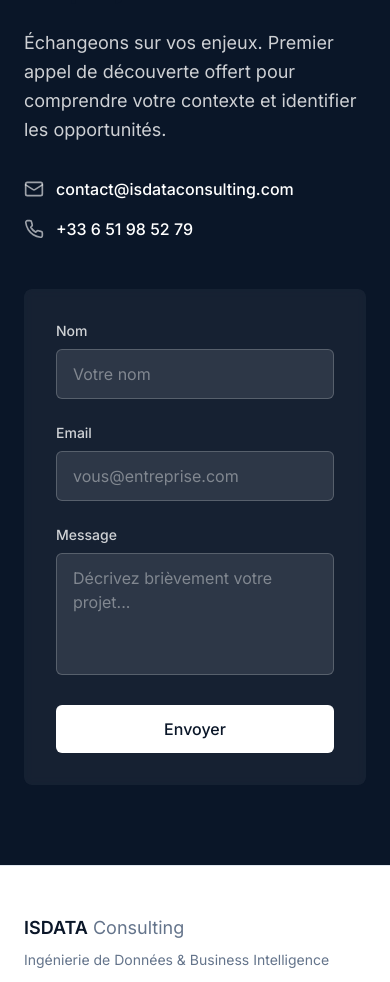
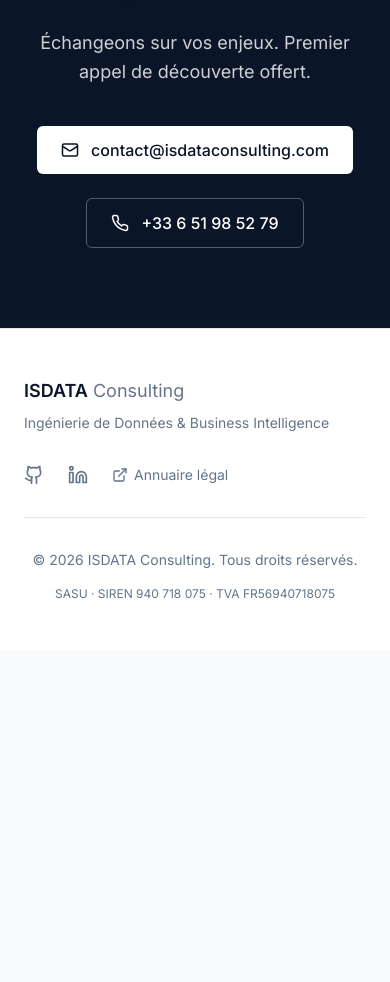
Before and after one commit to ngsanogo/isdataconsulting.com, a React (Vite) app: page / in a window 390 px wide. Shown: the part 4220-5202 px from the top of the page. After the commit the page ends 4870 px from the top, so only its background shows below. Built offline with nearby package versions, Linux system fonts and the light colour scheme; the HTML template or start-up script is replaced by a standard one.

Commit message:
simplify: Remove contact form, keep direct email/phone links
100% static site, no external dependencies.
Simple is better than complex.

```diff
--- a/src/components/ContactSection.tsx
+++ b/src/components/ContactSection.tsx
@@ -1,117 +1,35 @@
-import { Mail, Phone, ArrowRight } from "lucide-react";
+import { Mail, Phone } from "lucide-react";
 import { SITE_CONFIG } from "@/config/site";
 
 export default function ContactSection() {
   return (
     <section id="contact" className="section bg-navy text-white">
-      <div className="container mx-auto">
-        <div className="grid lg:grid-cols-2 gap-12 lg:gap-20">
-          {/* Left: CTA */}
-          <div>
+      <div className="container mx-auto max-w-2xl text-center">
         <p className="text-sm text-white/60 mb-3 uppercase tracking-wide">
           Contact
         </p>
         <h2 className="text-3xl sm:text-4xl font-bold mb-6">
           Un projet data en tête ?
         </h2>
-            <p className="text-lg text-white/80 leading-relaxed mb-8">
-              Échangeons sur vos enjeux. Premier appel de découverte offert pour
-              comprendre votre contexte et identifier les opportunités.
+        <p className="text-lg text-white/80 leading-relaxed mb-10">
+          Échangeons sur vos enjeux. Premier appel de découverte offert.
         </p>
 
-            {/* Contact methods */}
-            <div className="space-y-4">
+        <div className="flex flex-col sm:flex-row items-center justify-center gap-6">
           <a
             href={`mailto:${SITE_CONFIG.email}`}
-                className="flex items-center gap-3 text-white hover:text-white/80 transition-colors group"
+            className="flex items-center gap-3 px-6 py-3 bg-white text-navy font-medium rounded-md hover:bg-white/90 transition-colors"
           >
-                <Mail size={20} className="text-white/60" />
-                <span className="font-medium">{SITE_CONFIG.email}</span>
-                <ArrowRight
-                  size={16}
-                  className="opacity-0 group-hover:opacity-100 transition-opacity"
-                />
+            <Mail size={18} />
+            {SITE_CONFIG.email}
           </a>
           <a
             href={`tel:${SITE_CONFIG.phone.replace(/\s/g, "")}`}
-                className="flex items-center gap-3 text-white hover:text-white/80 transition-colors group"
+            className="flex items-center gap-3 px-6 py-3 border border-white/30 text-white font-medium rounded-md hover:bg-white/10 transition-colors"
           >
-                <Phone size={20} className="text-white/60" />
-                <span className="font-medium">{SITE_CONFIG.phone}</span>
-                <ArrowRight
-                  size={16}
-                  className="opacity-0 group-hover:opacity-100 transition-opacity"
-                />
+            <Phone size={18} />
+            {SITE_CONFIG.phone}
           </a>
-            </div>
-          </div>
-
-          {/* Right: Simple form */}
-          <div className="bg-white/5 backdrop-blur-sm rounded-lg p-8">
-            <form
-              action={`https://formspree.io/f/your-form-id`}
-              method="POST"
-              className="space-y-6"
-            >
-              <div>
-                <label
-                  htmlFor="name"
-                  className="block text-sm font-medium mb-2 text-white/80"
-                >
-                  Nom
-                </label>
-                <input
-                  type="text"
-                  id="name"
-                  name="name"
-                  required
-                  className="w-full px-4 py-3 bg-white/10 border border-white/20 rounded-md text-white placeholder:text-white/40 focus:outline-none focus:border-white/50 transition-colors"
-                  placeholder="Votre nom"
-                />
-              </div>
-
-              <div>
-                <label
-                  htmlFor="email"
-                  className="block text-sm font-medium mb-2 text-white/80"
-                >
-                  Email
-                </label>
-                <input
-                  type="email"
-                  id="email"
-                  name="email"
-                  required
-                  className="w-full px-4 py-3 bg-white/10 border border-white/20 rounded-md text-white placeholder:text-white/40 focus:outline-none focus:border-white/50 transition-colors"
-                  placeholder="vous@entreprise.com"
-                />
-              </div>
-
-              <div>
-                <label
-                  htmlFor="message"
-                  className="block text-sm font-medium mb-2 text-white/80"
-                >
-                  Message
-                </label>
-                <textarea
-                  id="message"
-                  name="message"
-                  rows={4}
-                  required
-                  className="w-full px-4 py-3 bg-white/10 border border-white/20 rounded-md text-white placeholder:text-white/40 focus:outline-none focus:border-white/50 transition-colors resize-none"
-                  placeholder="Décrivez brièvement votre projet..."
-                />
-              </div>
-
-              <button
-                type="submit"
-                className="w-full bg-white text-navy font-medium py-3 rounded-md hover:bg-white/90 transition-colors"
-              >
-                Envoyer
-              </button>
-            </form>
-          </div>
         </div>
       </div>
     </section>
```
Lines whose indentation alone changed are shown as unchanged.
